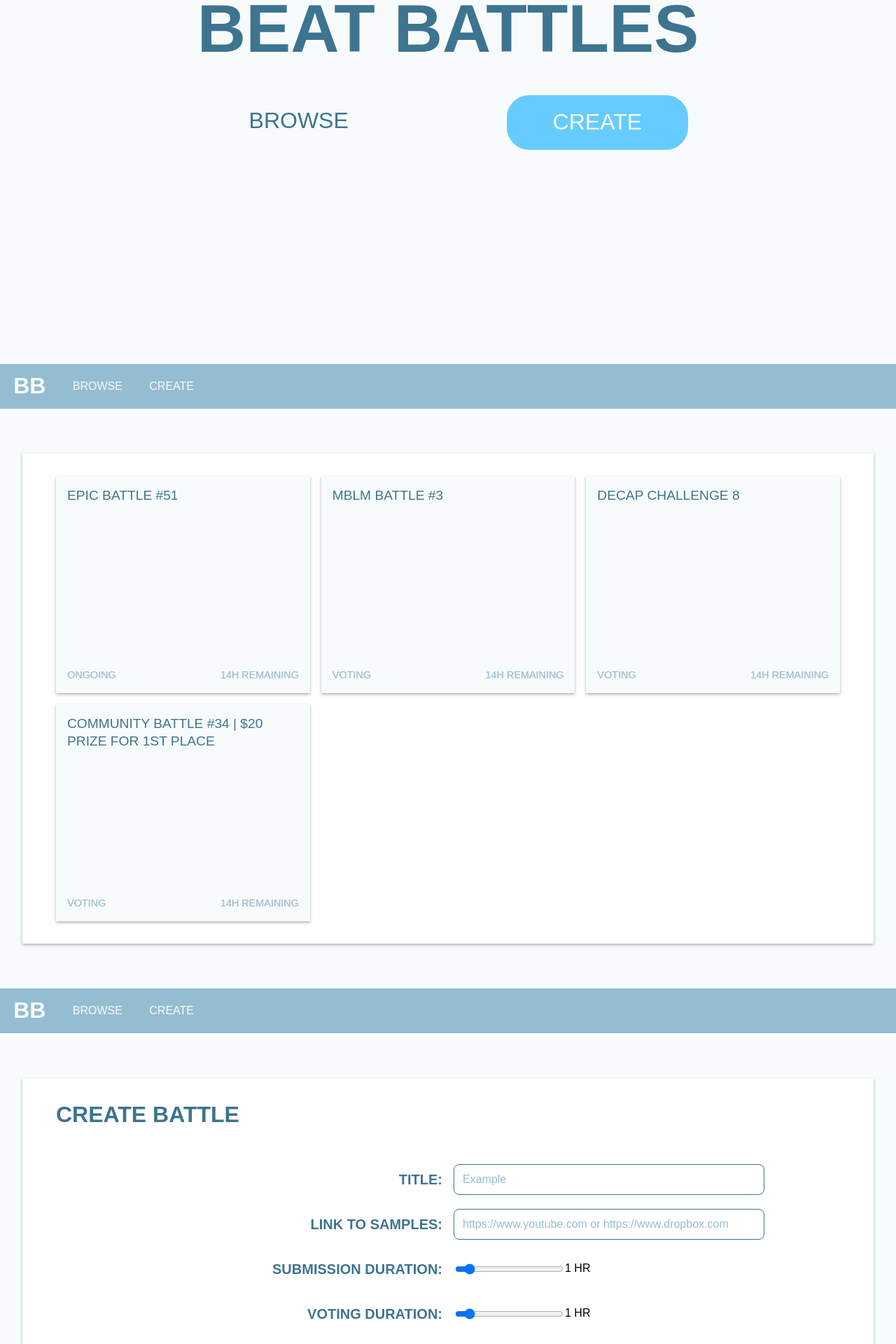
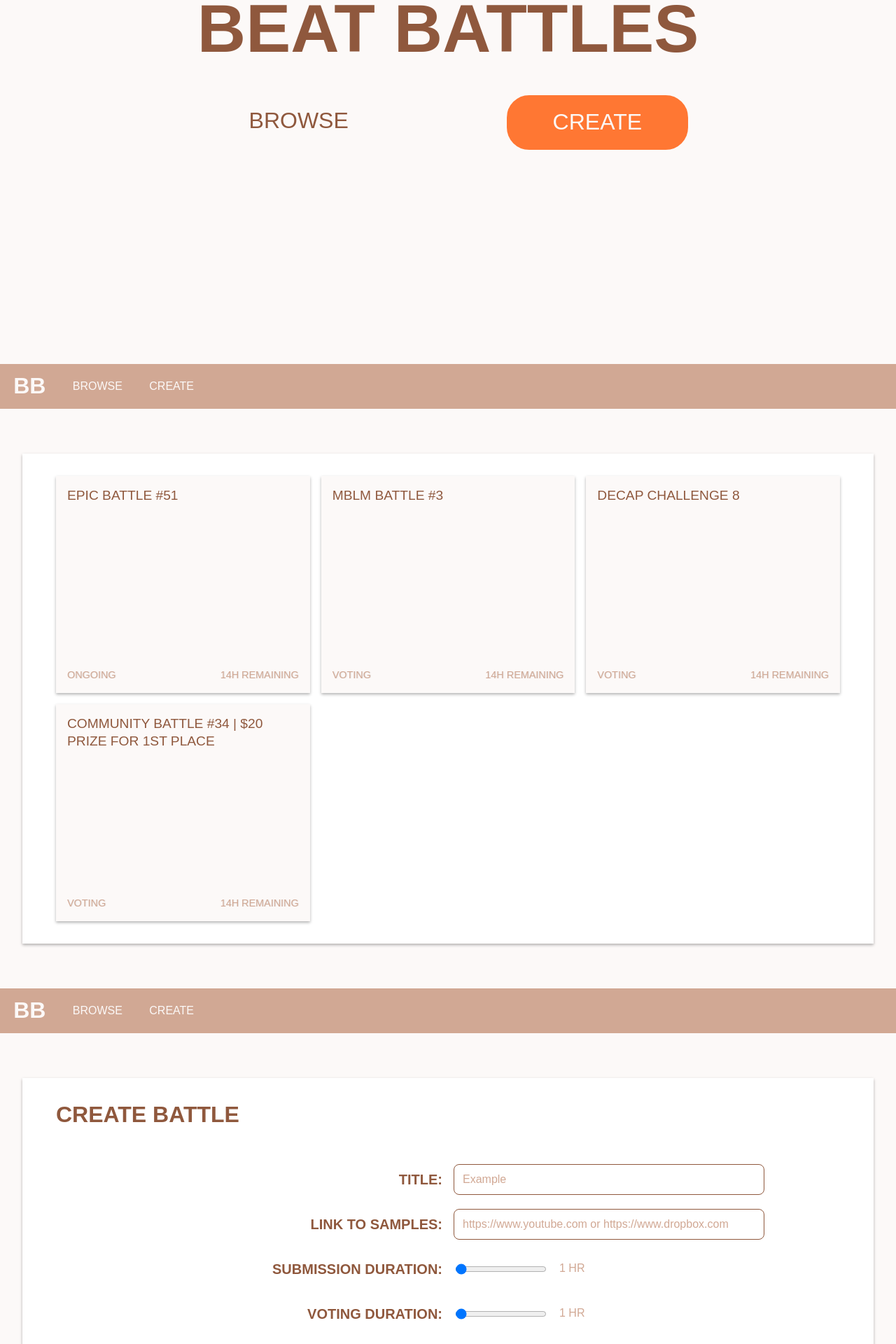
Before and after one commit to hhuuddoo/beat-battle-website, a React (Create React App) app: page / in a window 1280 px wide. Shown: the part 280-2200 px from the top of the page at 70% size. Built offline with nearby package versions, Linux system fonts and the light colour scheme.

Commit message:
update form slider style

```diff
--- a/src/scss/_create-form.scss
+++ b/src/scss/_create-form.scss
@@ -58,6 +58,11 @@
       outline: 0;
       box-shadow: 0 0 0 4px rgba($color: $primary-color, $alpha: 0.4);
     }
+
+    &[type="range"] {
+      padding-left: 0;
+      padding-right: 0;
+    }
   }
 
   label {
@@ -71,5 +76,10 @@
   div {
     display: flex;
     align-items: center;
+
+    span {
+      margin-left: 1rem;
+      color: $secondary-color;
+    }
   }
 }
--- a/src/scss/_variables.scss
+++ b/src/scss/_variables.scss
@@ -1,7 +1,7 @@
-$hue: 200;
+$hue: 20;
 
 $primary-color: hsl($hue, 40%, 40%);
 $secondary-color: hsl($hue, 40%, 70%);
 $selected-color: hsl($hue, 40%, 40%);
-$cta-color: hsl($hue, 100%, 70%);
+$cta-color: hsl($hue, 100%, 60%);
 $bg-color: hsl($hue, 40%, 98%);
--- a/src/scss/index.css
+++ b/src/scss/index.css
@@ -2,8 +2,8 @@ html {
   font-size: 100%;
   -webkit-box-sizing: border-box;
           box-sizing: border-box;
-  background-color: #f8fbfc;
-  outline-color: #3d748f;
+  background-color: #fcf9f8;
+  outline-color: #8f583d;
 }
 
 *,
@@ -52,23 +52,23 @@ body {
 }
 
 ::-webkit-input-placeholder {
-  color: #94bdd1;
+  color: #d1a894;
 }
 
 :-ms-input-placeholder {
-  color: #94bdd1;
+  color: #d1a894;
 }
 
 ::-ms-input-placeholder {
-  color: #94bdd1;
+  color: #d1a894;
 }
 
 ::placeholder {
-  color: #94bdd1;
+  color: #d1a894;
 }
 
 .header {
-  background-color: #94bdd1;
+  background-color: #d1a894;
   height: 4rem;
 }
 
@@ -87,7 +87,7 @@ body {
   list-style: none;
   margin: 0;
   padding: 0;
-  color: #f8fbfc;
+  color: #fcf9f8;
 }
 
 .main-nav__items li {
@@ -103,7 +103,7 @@ body {
 }
 
 .main-nav__items li:not(:first-child):hover {
-  color: #3d748f;
+  color: #8f583d;
   -webkit-transform: scale(1.1);
           transform: scale(1.1);
 }
@@ -145,16 +145,16 @@ body {
   margin: 0;
   padding: 0;
   font-size: 2rem;
-  color: #3d748f;
+  color: #8f583d;
 }
 
 .create-form input {
   height: 2.75rem;
   font-weight: 300;
   font-size: 1rem;
-  color: #94bdd1;
+  color: #d1a894;
   border-radius: 0.5rem;
-  border: 1px solid #3d748f;
+  border: 1px solid #8f583d;
   -webkit-box-shadow: none;
           box-shadow: none;
   padding: 0.75rem;
@@ -172,10 +172,10 @@ body {
   -ms-flex-item-align: end;
       -ms-grid-row-align: end;
       align-self: end;
-  border: 2px solid #66ccff;
+  border: 2px solid #ff7733;
   border-radius: 1rem;
-  background-color: #66ccff;
-  color: #f8fbfc;
+  background-color: #ff7733;
+  color: #fcf9f8;
   font-weight: 700;
   width: 15rem;
   cursor: pointer;
@@ -185,13 +185,18 @@ body {
 
 .create-form input[type="submit"]:hover {
   background-color: white;
-  color: #66ccff;
+  color: #ff7733;
 }
 
 .create-form input[type="text"]:focus, .create-form input[type="url"]:focus, .create-form input[type="submit"]:focus {
   outline: 0;
-  -webkit-box-shadow: 0 0 0 4px rgba(61, 116, 143, 0.4);
-          box-shadow: 0 0 0 4px rgba(61, 116, 143, 0.4);
+  -webkit-box-shadow: 0 0 0 4px rgba(143, 88, 61, 0.4);
+          box-shadow: 0 0 0 4px rgba(143, 88, 61, 0.4);
+}
+
+.create-form input[type="range"] {
+  padding-left: 0;
+  padding-right: 0;
 }
 
 .create-form label {
@@ -200,7 +205,7 @@ body {
   font-size: 1.25rem;
   font-weight: 700;
   justify-self: flex-end;
-  color: #3d748f;
+  color: #8f583d;
 }
 
 .create-form div {
@@ -210,6 +215,11 @@ body {
   -webkit-box-align: center;
       -ms-flex-align: center;
           align-items: center;
+}
+
+.create-form div span {
+  margin-left: 1rem;
+  color: #d1a894;
 }
 
 .hero {
@@ -232,7 +242,7 @@ body {
       align-self: end;
   font-size: 6rem;
   margin: 0;
-  color: #3d748f;
+  color: #8f583d;
 }
 
 .hero__button {
@@ -247,23 +257,23 @@ body {
   padding: 1rem 4rem;
   font-weight: 300;
   border-radius: 2rem;
-  color: #3d748f;
+  color: #8f583d;
 }
 
 .hero__button--create {
   -ms-grid-column: 7;
   -ms-grid-column-span: 4;
   grid-column: 7 / span 4;
-  background-color: #66ccff;
-  color: #f8fbfc;
-  border: 2px solid #66ccff;
+  background-color: #ff7733;
+  color: #fcf9f8;
+  border: 2px solid #ff7733;
   -webkit-transition: color 80ms ease-out, background-color 80ms ease-out;
   transition: color 80ms ease-out, background-color 80ms ease-out;
 }
 
 .hero__button--create:hover {
-  color: #66ccff;
-  background-color: #f8fbfc;
+  color: #ff7733;
+  background-color: #fcf9f8;
 }
 
 .hero__button--browse {
@@ -275,7 +285,7 @@ body {
 }
 
 .hero__button--browse:hover {
-  color: #66ccff;
+  color: #ff7733;
 }
 
 .battle-card {
@@ -288,7 +298,7 @@ body {
   height: 100%;
   width: 100%;
   padding: 1rem;
-  background: #f8fbfc;
+  background: #fcf9f8;
   -webkit-box-shadow: 0 2px 4px rgba(0, 0, 0, 0.3);
           box-shadow: 0 2px 4px rgba(0, 0, 0, 0.3);
 }
@@ -310,7 +320,7 @@ body {
 .battle-card__title {
   grid-column: span 2;
   font-size: 1.2rem;
-  color: #3d748f;
+  color: #8f583d;
 }
 
 .battle-card__title p {
@@ -322,7 +332,7 @@ body {
       align-self: flex-end;
   font-size: 0.9rem;
   font-weight: 300;
-  color: #94bdd1;
+  color: #d1a894;
   text-shadow: 1px 0 1px rgba(0, 0, 0, 0.1);
 }
 
```
Also changed, not shown: 1 other file (tests, documents, lock files or other folders).
